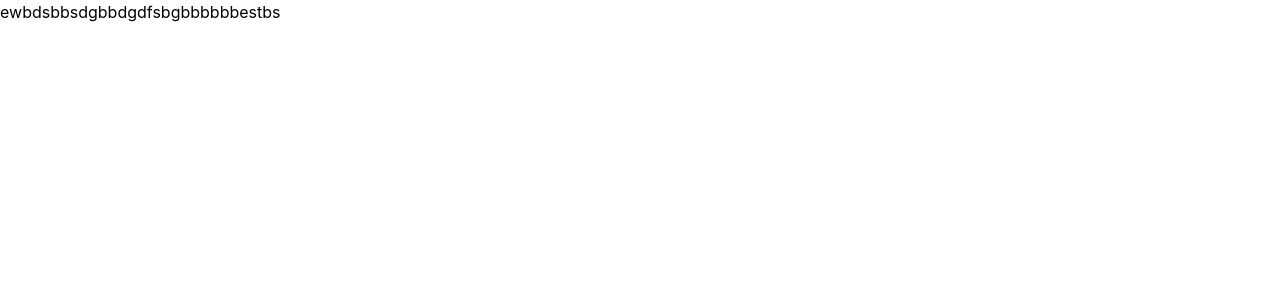
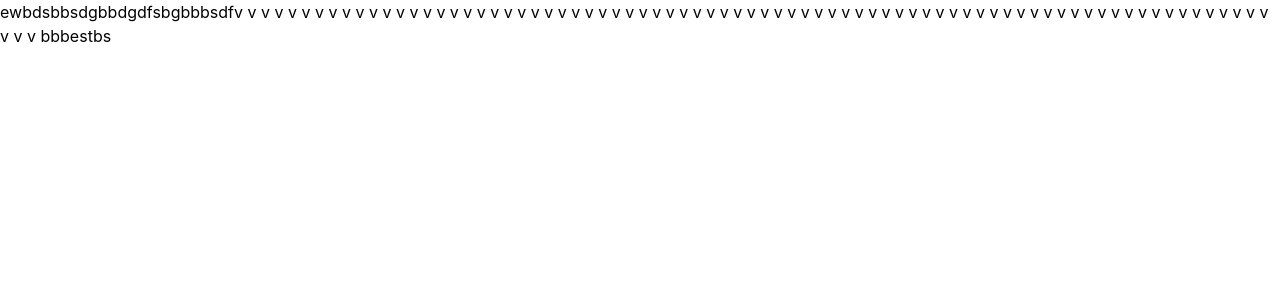
Before and after one commit to junaidkm/node-1-day, a React app: page / in a window 1280 px wide. Shown: the top 300 px of the page. Built offline with nearby package versions, Linux system fonts and the light colour scheme; the HTML template or start-up script is replaced by a standard one.

Commit message:
update project

```diff
--- a/src/App.jsx
+++ b/src/App.jsx
@@ -2,7 +2,7 @@ import React from 'react'
 
 function App() {
   return (
-    <div>ewbdsbbsdgbbdgdfsbgbbbbbbestbs</div>
+    <div>ewbdsbbsdgbbdgdfsbgbbbsdfv v v v v v v v v v v v v v v v v v v v v v v v v v v v v v v v v v v v v v v v v v v v v v v v v v v v v v v v v v v v v v v v v v v v v v v v v v v v v v v v bbbestbs</div>
   )
 }
 
```
